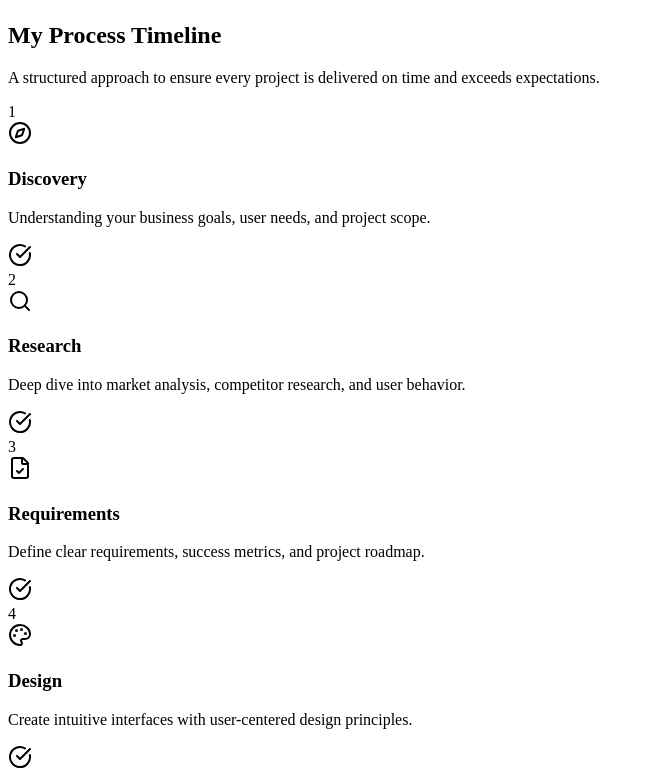
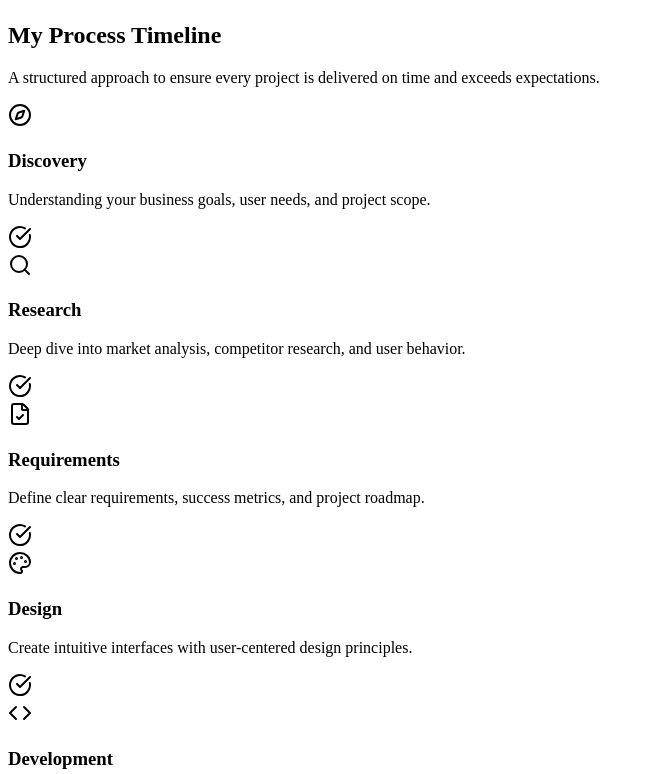
Before and after one commit to anjanikumar-dev/digital-product-studio, a Next.js app: page / in a window 1280 px wide. Shown: the part 5118-5892 px from the top of the page, without its empty margins (0-654 px from the left). Built offline with nearby package versions, Linux system fonts and the light colour scheme.

Commit message:
feat: complete portfolio website ready for deployment

```diff
--- a/src/components/home/CaseStudies.tsx
+++ b/src/components/home/CaseStudies.tsx
@@ -80,11 +80,13 @@ const projects: Project[] = [
   }
 ];
 
+const categories = ['All', 'Security', 'Enterprise HR', 'Education Technology', 'E-Commerce'];
+
 export default function CaseStudies() {
   const [activeProject, setActiveProject] = useState<string | null>(null);
   const [filter, setFilter] = useState<string>('all');
 
-  const categories = ['all', ...new Set(projects.map(p => p.category))];
+  const categoryList = ['all', ...new Set(projects.map(p => p.category))];
 
   const filteredProjects = filter === 'all'
     ? projects
@@ -143,7 +145,7 @@ export default function CaseStudies() {
           transition={{ duration: 0.6, delay: 0.1 }}
           className="flex flex-wrap justify-center gap-3 mb-12"
         >
-          {categories.map((category) => (
+          {categoryList.map((category) => (
             <button
               key={category}
               onClick={() => setFilter(category)}
--- a/src/components/home/Timeline.tsx
+++ b/src/components/home/Timeline.tsx
@@ -111,9 +111,9 @@ export default function Timeline() {
         </motion.div>
 
         {/* Timeline */}
-        <div className="relative max-w-5xl mx-auto">
-          {/* Vertical Line */}
-          <div className="absolute left-4 md:left-1/2 top-0 bottom-0 w-0.5 bg-gradient-to-b from-blue-500 via-purple-500 to-orange-500" />
+        <div className="relative max-w-4xl mx-auto">
+          {/* Vertical Line - Centered */}
+          <div className="absolute left-5 md:left-1/2 top-0 bottom-0 w-0.5 bg-gradient-to-b from-blue-500 via-purple-500 to-orange-500" />
 
           <motion.div
             variants={containerVariants}
@@ -126,30 +126,25 @@ export default function Timeline() {
               <motion.div
                 key={step.id}
                 variants={itemVariants}
-                className={`relative flex flex-col md:flex-row items-start md:items-center gap-6 md:gap-8 ${
+                className={`relative flex flex-col md:flex-row items-start ${
                   index % 2 === 0 ? 'md:flex-row' : 'md:flex-row-reverse'
                 }`}
               >
                 {/* Timeline Node */}
-                <div className="absolute left-4 md:left-1/2 transform -translate-x-1/2 w-10 h-10 rounded-full bg-white dark:bg-gray-800 border-4 border-blue-500 flex items-center justify-center shadow-lg z-10">
-                  <div className={`w-6 h-6 rounded-full bg-gradient-to-r ${step.color} flex items-center justify-center`}>
-                    <span className="text-white text-xs font-bold">{index + 1}</span>
+                <div className="absolute left-4 md:left-1/2 transform -translate-x-1/2 w-12 h-12 rounded-full bg-white dark:bg-gray-800 border-4 border-blue-500 flex items-center justify-center shadow-lg z-10">
+                  <div className={`w-8 h-8 rounded-full bg-gradient-to-r ${step.color} flex items-center justify-center`}>
+                    {step.icon}
                   </div>
                 </div>
 
                 {/* Content */}
-                <div className={`w-full md:w-[calc(50%-2rem)] pl-12 md:pl-0 ${
-                  index % 2 === 0 ? 'md:pr-12 md:text-right' : 'md:pl-12'
+                <div className={`w-full md:w-[calc(50%-2rem)] pl-16 md:pl-0 ${
+                  index % 2 === 0 ? 'md:pr-12 md:text-right' : 'md:pl-12 md:text-left'
                 }`}>
                   <div className="bg-white dark:bg-gray-800 p-6 rounded-2xl shadow-lg hover:shadow-2xl transition-all duration-300 hover:-translate-y-1">
-                    <div className="flex items-center gap-3 mb-2">
-                      <div className={`inline-flex p-2 rounded-lg bg-gradient-to-r ${step.color} text-white shadow-md`}>
-                        {step.icon}
-                      </div>
-                      <h3 className="text-xl font-bold text-gray-900 dark:text-white">
-                        {step.title}
-                      </h3>
-                    </div>
+                    <h3 className="text-xl font-bold text-gray-900 dark:text-white mb-2">
+                      {step.title}
+                    </h3>
                     <p className="text-gray-600 dark:text-gray-300 text-sm">
                       {step.description}
                     </p>
```
